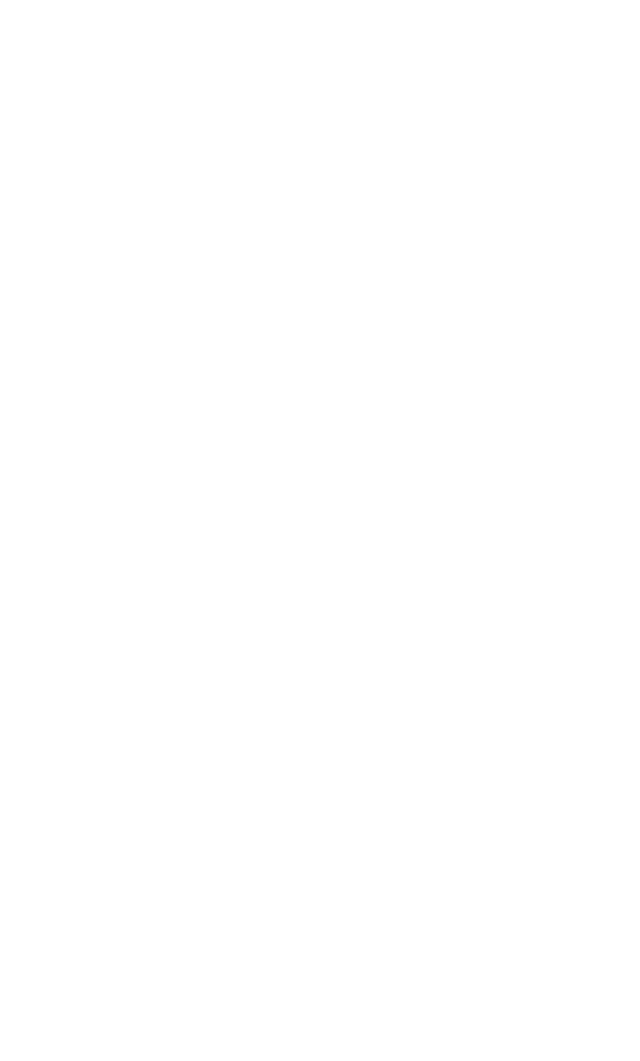
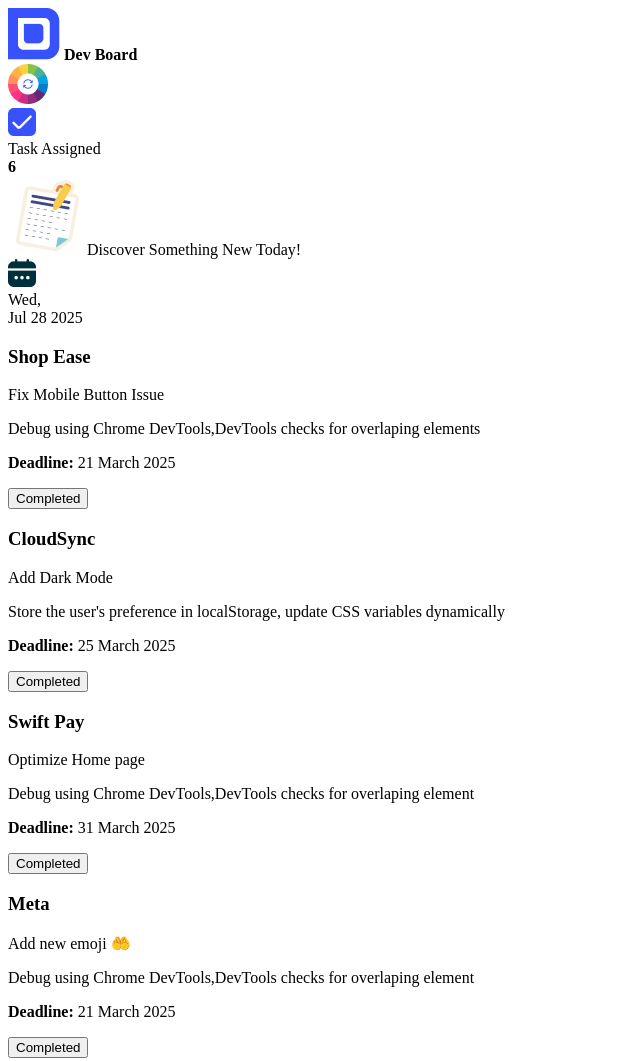
Before and after one commit to afifa-azim/assignment-5, a plain HTML site: page index.html in a window 1280 px wide. Shown: the top 1061 px of the page, without its empty margins (0-640 px from the left). Before the commit the page ends 800 px from the top, so only its background shows below. Drawn offline with Linux system fonts and the light colour scheme.

Commit message:
added the html

```diff
--- a/index.html
+++ b/index.html
@@ -3,9 +3,119 @@
 <head>
     <meta charset="UTF-8">
     <meta name="viewport" content="width=device-width, initial-scale=1.0">
-    <title>Document</title>
+    <title>DevBoard</title>
+
 </head>
 <body>
+    <div class="container">
+        <div class="main-content">
+            <div class="header">
+                <div class="logo">
+                    <img src="assets/logo.png" alt="Logo">
+                    <span style="color: black; font-weight: bold;">Dev Board</span>
+                </div>
+                <div class="theme-button" onclick="changeTheme()">
+                    <img src="assets/theme-btn.png" alt="Theme Button">
+                </div>
+            </div>
+            <!-- 2nd part -->
+               <div>
+            <div class="task-info">
+                <div class="task-count-box">
+                    <img src="assets/checkbox.png" alt="">
+                     <div>Task Assigned</div>
+                    <div><strong id="task-count">6</strong></div>
+                </div>
+            <div class="highlight-box" onclick="openblogsPage()">
+                <img class="highlight-img" src="assets/board.png" alt="">Discover Something New Today!</div>
 
+                <div class="box">
+                   <img src="assets/calender.png" alt="">
+                    <div>Wed,</div>
+                    <div class="task-number">Jul 28 2025</div>
+                </div>
+            </div>
+           </div>
+<!-- 3rd part -->
+        <div class="task-box" id="taskBox"></div>
+    </div>
+    <div class="sidebar">
+        <div class="activity-log">
+            <h3>Activity Log</h3>
+            <div id="log-content"></div>
+            <button onclick="clearActivityLog()">Clear History</button>
+        </div>
+    </div>
+</div>
+<script>
+    //complete section part
+    let taskCount = 6;
+    const tasks = [
+        { company: "Shop Ease", title: "Fix Mobile Button Issue",description:"Debug using Chrome DevTools,DevTools checks for overlaping elements", deadline: "21 March 2025" },
+        { company: "CloudSync", title: "Add Dark Mode", description:"Store the user's preference in localStorage, update CSS variables dynamically", deadline: "25 March 2025" },
+        { company: "Swift Pay", title: "Optimize  Home page ",description:"Debug using Chrome DevTools,DevTools checks for overlaping element", deadline: "31 March 2025" },
+        { company: "Meta", title: "Add new emoji 🤲",description:"Debug using Chrome DevTools,DevTools checks for overlaping element", deadline: "21 March 2025" },
+        { company: "Google LLC", title: "Integrate OpenAI API ",description:"Debug using Chrome DevTools,DevTools checks for overlaping element", deadline: "01 April 2025" },
+        { company: "GlassDoor", title: "Improve Job searching ",description:"Store the user's preference in localStorage, update CSS variables dynamically", deadline: "05 May 2025" }
+    ];
+
+    const taskBox = document.getElementById('taskBox');
+    const taskCountElement = document.getElementById('task-count');
+    const logContent = document.getElementById('log-content');
+
+    function updateCounts() {
+        taskCountElement.textContent = taskCount;
+    }
+
+    function getCurrentTime() {
+        const now = new Date();
+        return now.toLocaleTimeString();
+    }
+    //the blogs part
+    function openblogsPage() {
+        window.location.href = "blogs.html";
+    }
+    //the theme colour
+    let colorIndex = 0;
+    const colors = ["#f8f9fc", "#d1c4e9", "#c8e6c9", "#ffccbc", "#bbdefb"];
+    function changeTheme() {
+        document.body.style.background = colors[colorIndex];
+        colorIndex = (colorIndex + 1) % colors.length;
+    }
+    //complete section part
+    tasks.forEach((task) => {
+        let taskCard = document.createElement('div');
+        taskCard.classList.add('task-card');
+        taskCard.innerHTML = `
+            <h3>${task.company}</h3>
+            <p>${task.title}</p>
+            <p>${task.description}</p>
+            <p><strong>Deadline:</strong> ${task.deadline}</p>
+            <button class="completed" onclick="markCompleted(this)">Completed</button>
+        `;
+        taskBox.appendChild(taskCard);
+    });
+
+    function markCompleted(button) {
+        if (!button.classList.contains('disabled')) {
+            button.classList.add('disabled');
+            button.textContent = "Completed";
+            button.style.background = "grey";
+
+            const time = getCurrentTime();
+            alert("Board updated successfully");
+            taskCount--;
+            updateCounts();
+
+            let logEntry = document.createElement("p");
+            logEntry.textContent = `You have completed the task at ${time}`;
+            logContent.appendChild(logEntry);
+        }
+    }
+
+    function clearActivityLog() {
+        logContent.innerHTML = "";
+    }
+    </script>
 </body>
 </html>
```
